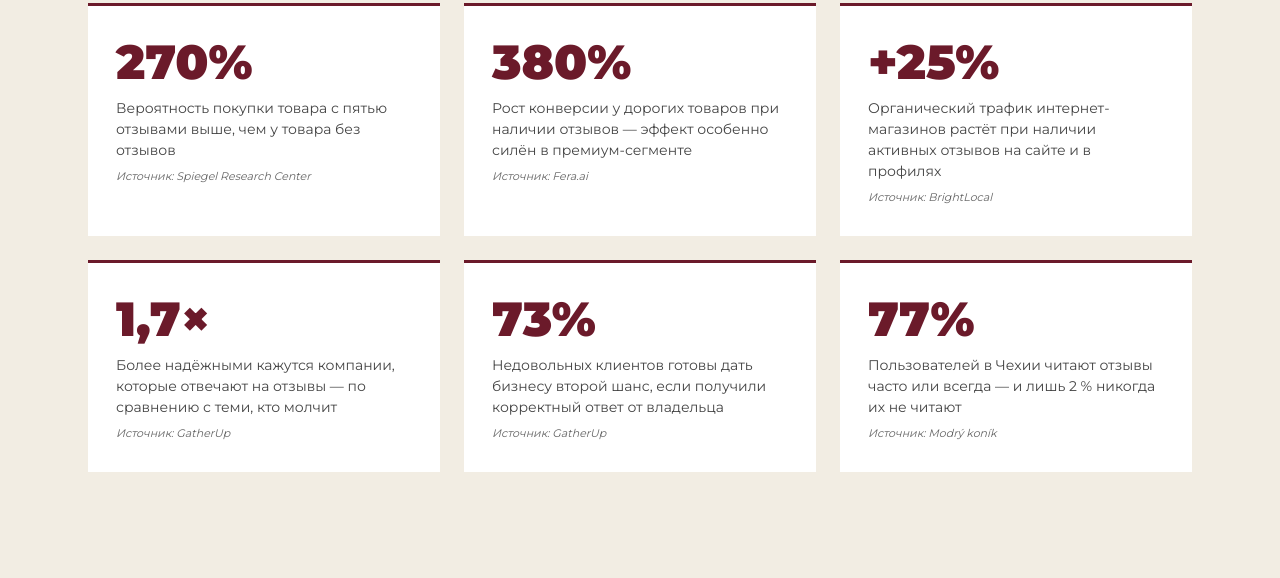
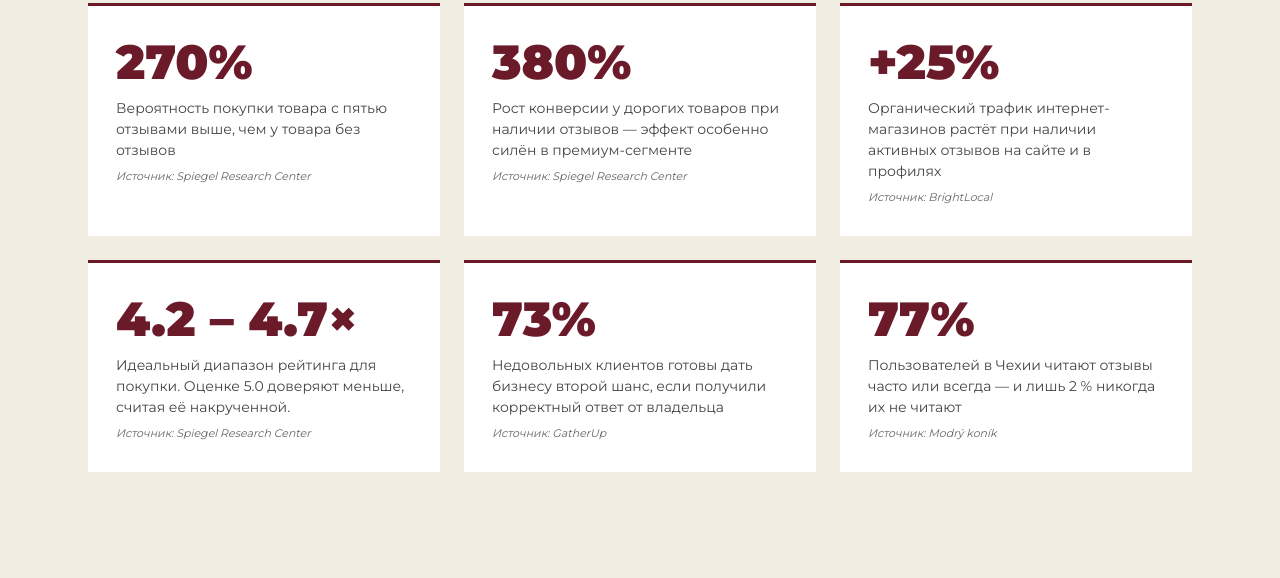
Before and after one commit to evakroxina-prog/me-reputation, a plain HTML site: page index.html in a window 1280 px wide. Shown: the part 1727-2305 px from the top of the page. Drawn offline with nearby package versions, Linux system fonts and the light colour scheme; a script that the page names is missing; a web font is replaced by a local one.

Commit message:
Update index.html

```diff
--- a/index.html
+++ b/index.html
@@ -621,7 +621,7 @@
       <div class="stat-card">
         <div class="stat-card-num">380%</div>
         <div class="stat-card-text">Рост конверсии у дорогих товаров при наличии отзывов — эффект особенно силён в премиум-сегменте</div>
-        <div class="stat-card-source">Источник: Fera.ai</div>
+        <div class="stat-card-source">Источник: Spiegel Research Center</div>
       </div>
       <div class="stat-card">
         <div class="stat-card-num">+25%</div>
@@ -629,9 +629,9 @@
         <div class="stat-card-source">Источник: BrightLocal</div>
       </div>
       <div class="stat-card">
-        <div class="stat-card-num">1,7×</div>
-        <div class="stat-card-text">Более надёжными кажутся компании, которые отвечают на отзывы — по сравнению с теми, кто молчит</div>
-        <div class="stat-card-source">Источник: GatherUp</div>
+        <div class="stat-card-num">4.2 – 4.7×</div>
+        <div class="stat-card-text">Идеальный диапазон рейтинга для покупки. Оценке 5.0 доверяют меньше, считая её накрученной.</div>
+        <div class="stat-card-source">Источник: Spiegel Research Center</div>
       </div>
       <div class="stat-card">
         <div class="stat-card-num">73%</div>
```
